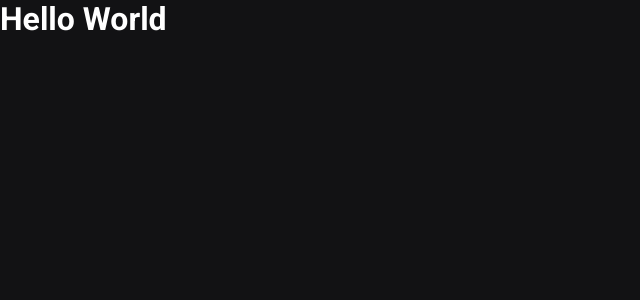
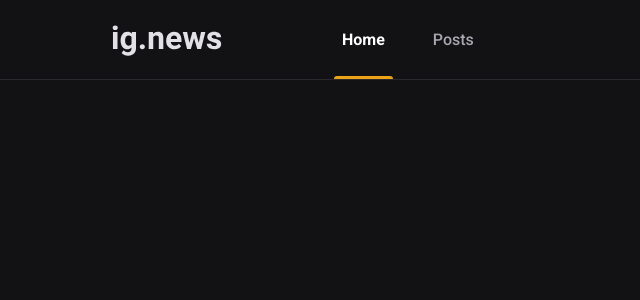
Before and after one commit to lucianobs1/ignews, a Next.js app: page / in a window 1280 px wide. Shown: the top 300 px of the page, without its empty margins (0-640 px from the left). Built offline with nearby package versions, Linux system fonts and the light colour scheme.

Commit message:
added component Header

```diff
--- /dev/null
+++ b/src/components/Header/index.tsx
@@ -0,0 +1,15 @@
+import styles from './styles.module.scss';
+
+export function Header() {
+  return (
+    <header className={styles.headerContainer}>
+      <div className={styles.headerContent}>
+        <img src="/images/logo.svg" alt="ig.news" />
+        <nav className={styles.headerContent}>
+          <a className={styles.active}>Home</a>
+          <a>Posts</a>
+        </nav>
+      </div>
+    </header>
+  );
+}
--- /dev/null
+++ b/src/components/Header/styles.module.scss
@@ -0,0 +1,54 @@
+.headerContainer {
+  height: 5rem;
+  border-bottom: 1px solid var(--gray-800);
+}
+
+.headerContent {
+  max-width: 1120px;
+  height: 5rem;
+  margin: 0 auto;
+  padding: 0 2rem;
+
+  display: flex;
+  align-items: center;
+
+  nav {
+    margin-left: 5rem;
+    height: 5rem;
+
+    a {
+      display: inline-block;
+      position: relative;
+      padding: 0 0.5rem;
+      height: 5rem;
+      line-height: 5rem;
+      color: var(--gray-300);
+
+      transition: color 0.4s;
+
+      & + a {
+        margin-left: 2rem;
+      }
+
+      &:hover {
+        color: var(--white);
+      }
+
+      &.active {
+        color: var(--white);
+        font-weight: bold;
+      }
+
+      &.active::after {
+        content: '';
+        height: 3px;
+        border-radius: 3px 3px 0 0;
+        width: 100%;
+        position: absolute;
+        bottom: 1px;
+        left: 0;
+        background: var(--yellow-500);
+      }
+    }
+  }
+}
--- a/src/pages/_app.tsx
+++ b/src/pages/_app.tsx
@@ -1,9 +1,15 @@
 import { AppProps } from 'next/app';
+import { Header } from '../components/Header';
 
 import '../styles/global.scss';
 
 function MyApp({ Component, pageProps }: AppProps) {
-  return <Component {...pageProps} />
+  return (
+    <>
+      <Header />
+      <Component {...pageProps} />
+    </>
+  )
 }
 
 export default MyApp
--- a/src/pages/_document.tsx
+++ b/src/pages/_document.tsx
@@ -8,6 +8,8 @@
           <link rel="preconnect" href="https://fonts.googleapis.com" />
           <link rel="preconnect" href="https://fonts.gstatic.com" />
           <link href="https://fonts.googleapis.com/css2?family=Roboto:wght@300;500;700;900&display=swap" rel="stylesheet" />
+
+          <link rel="shortcut icon" href="/favicon.png" type="image/png" />
         </Head>
         <body>
           <Main />
--- a/src/pages/index.tsx
+++ b/src/pages/index.tsx
@@ -6,9 +6,6 @@
       <Head>
         <title>Inicio | ig.news</title>
       </Head>
-      <h1>
-        Hello World
-      </h1>
     </>
   )
 }
```
